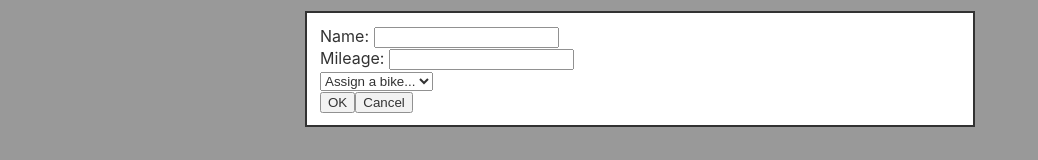
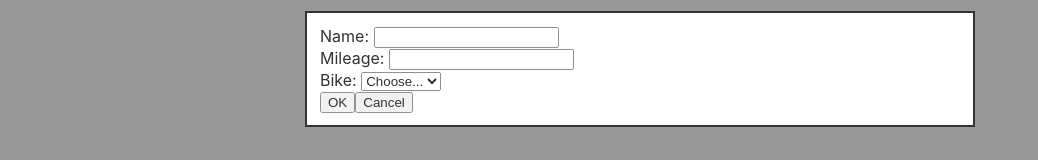
Before and after one commit to bartwroblewski/step_stequencer, a React (Create React App) app: page / in a window 1280 px wide. Both pictures are taken after a click on the button "Toggle modal". Shown: the part 331-491 px from the top of the page, without its empty margins (0-1038 px from the left). Built offline with nearby package versions, Linux system fonts and the light colour scheme.

Commit message:
State is in form

```diff
--- a/src/components/Forms.tsx
+++ b/src/components/Forms.tsx
@@ -24,10 +24,6 @@ const AddGearForm = ({onSubmit, onCancel, bikeNames}: AddGearFormProps) => {
         onSubmit()(name, mileage, bikeName)
     }
 
-    React.useEffect(() => {
-        console.log(name, mileage, bikeName)
-    }, [name, mileage, bikeName])
-
     return (
         <form onSubmit={(e: any) => handleOnSubmit(e)}>
             <div className="form-inputs">
@@ -37,16 +33,13 @@ const AddGearForm = ({onSubmit, onCancel, bikeNames}: AddGearFormProps) => {
                     onChange={(e: any) => handleBikeNameChange(e.target.value)}
                     bikeNames={bikeNames}
                 />
-
             </div>
             <div className="form-buttons">
                 <SubmitButton />
                 <CancelButton onClick={onCancel} />
             </div>
-
         </form>
     )
-    }
-
+}
 
 export default AddGearForm
--- a/src/components/Inputs.tsx
+++ b/src/components/Inputs.tsx
@@ -38,10 +38,10 @@ const BikeInput = ({onChange, bikeNames} : BikeInputProps) => {
     <MultiSelect
       onChange={onChange}
       options={bikeNames}
-      placeholder_text='Assign a bike...'
+      placeholder_text='Choose...'
+      label="Bike"
     />
   )
 }
 
-
 export { NameInput, MileageInput, BikeInput }
--- a/src/components/MultiSelect.tsx
+++ b/src/components/MultiSelect.tsx
@@ -8,6 +8,7 @@ interface MultiSelectProps {
   onChange: any,
   options: string[],
   placeholder_text: string,
+  label: string,
 }
 
 interface TagProps {
@@ -15,7 +16,7 @@ interface TagProps {
   remove: (arg: any) => void
 }
 
-const MultiSelect = ({onChange, options, placeholder_text}: MultiSelectProps) => {
+const MultiSelect = ({onChange, options, placeholder_text, label}: MultiSelectProps) => {
   const [selected, setSelected] = React.useState<Selected>(new Set([]))
   const [value, setValue] = React.useState<string>()
 
@@ -53,6 +54,7 @@ const MultiSelect = ({onChange, options, placeholder_text}: MultiSelectProps) =>
 
   return (
     <div className="multi-select">
+      <label>{`${label}: `}</label>
       <select value={value} onChange={handleSelectChange}>
         {opts}
       </select>
```
